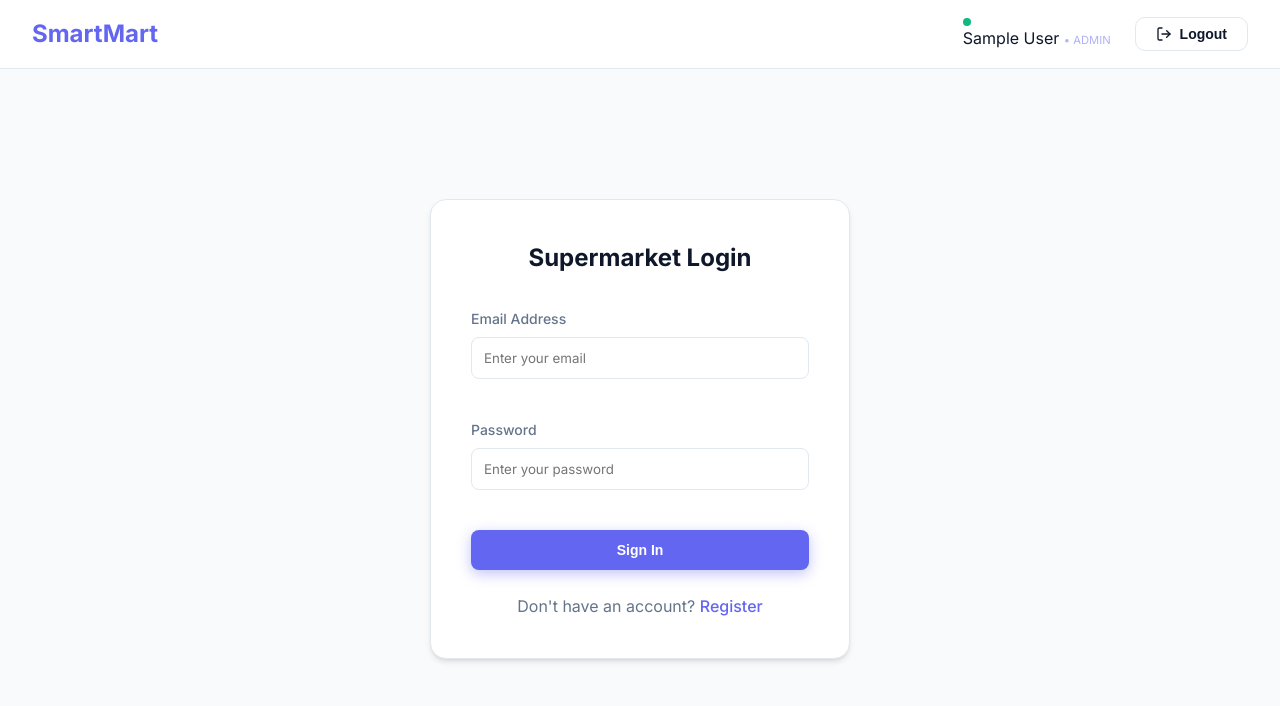
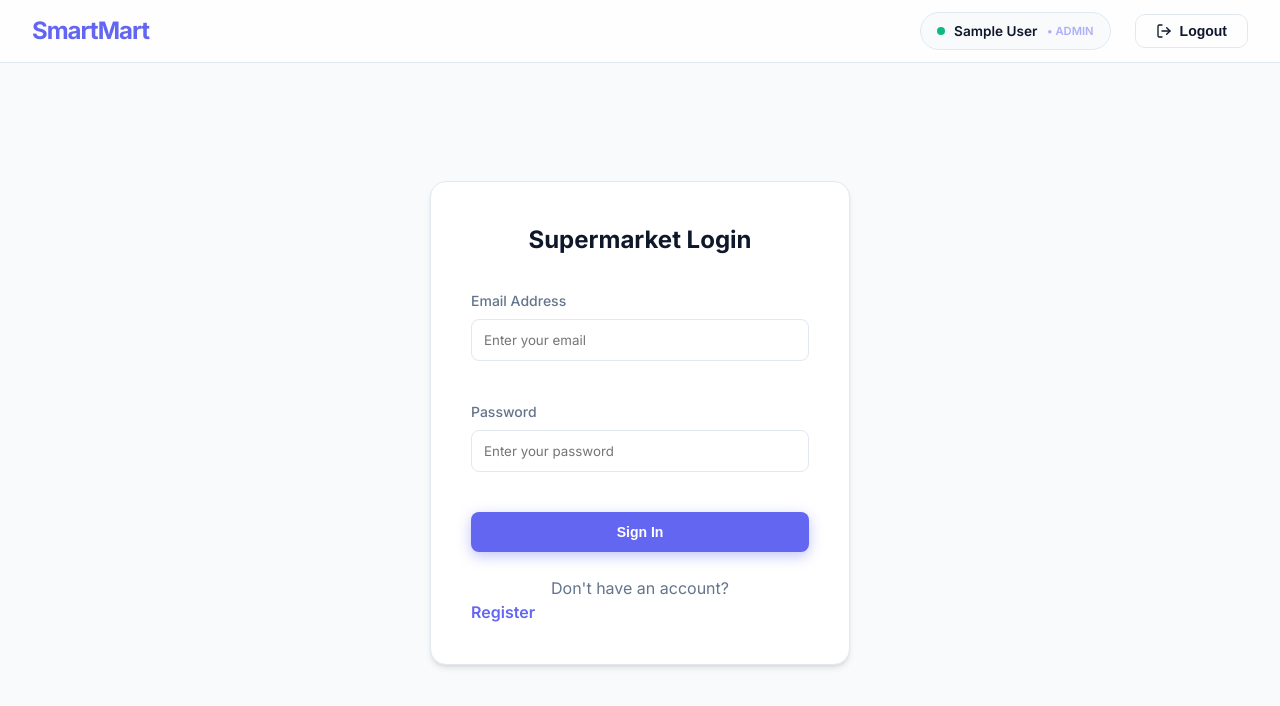
Before and after one commit to bhanu-3333/SmartMart, a React app in the folder frontend/: page /login in a window 1280 px wide. Shown: the top 706 px of the page. Built offline with nearby package versions, Linux system fonts and the light colour scheme; no server answers; sample sign-in values are in the browser's storage; the HTML template or start-up script is replaced by a standard one.

Commit message:
feat: add global styles, utility classes, and component styling for the application.

```diff
--- a/frontend/src/styles/App.css
+++ b/frontend/src/styles/App.css
@@ -40,13 +40,17 @@ body {
   background-color: var(--bg);
   color: var(--text);
   line-height: 1.5;
+  overflow-x: hidden;
+  width: 100%;
+  overflow-wrap: break-word;
 }
 
 .container {
   width: 100%;
-  max-width: 1200px;
+  max-width: 1240px;
   margin: 0 auto;
   padding: var(--container-padding);
+  position: relative;
 }
 
 .card {
@@ -57,6 +61,7 @@ body {
   border: 1px solid var(--border);
   transition: all 0.3s cubic-bezier(0.4, 0, 0.2, 1);
   overflow: hidden; /* Prevent content bleed on mobile */
+  width: 100%;
 }
 
 .card:hover {
@@ -147,38 +152,20 @@ input:focus {
   color: var(--text-muted);
 }
 
-nav {
-  background: white;
+/* Navbar */
+.navbar {
+  background: rgba(255, 255, 255, 0.8) !important;
+  backdrop-filter: blur(12px);
+  -webkit-backdrop-filter: blur(12px);
   border-bottom: 1px solid var(--border);
-  padding: 1rem 2rem;
+  padding: 0.75rem var(--container-padding);
+  position: sticky;
+  top: 0;
+  z-index: 1000;
   display: flex;
   justify-content: space-between;
   align-items: center;
-  position: sticky;
-  top: 0;
-  z-index: 100;
-  flex-wrap: wrap;
-  gap: 1rem;
-}
-
-@media (max-width: 640px) {
-  nav {
-    flex-direction: column;
-    padding: 1rem;
-    text-align: center;
-  }
-  .nav-links {
-    flex-direction: column;
-    gap: 0.5rem;
-    width: 100%;
-  }
-}
-
-.nav-brand {
-  font-weight: 800;
-  font-size: 1.5rem;
-  color: var(--primary);
-  text-decoration: none;
+  transition: all 0.3s;
 }
 
 .nav-links {
@@ -187,15 +174,54 @@ nav {
   align-items: center;
 }
 
-img, video {
-  max-width: 100%;
-  height: auto;
+.user-badge {
+  background: var(--bg);
+  padding: 0.5rem 1rem;
+  border-radius: 20px;
+  border: 1px solid var(--border);
+  display: flex;
+  align-items: center;
+  gap: 0.6rem;
+  font-size: 0.85rem;
+  font-weight: 600;
+}
+
+@media (max-width: 768px) {
+  .navbar {
+    padding: 1rem;
+    flex-direction: column;
+    gap: 1rem;
+    text-align: center;
+  }
+
+  .nav-links {
+    width: 100%;
+    justify-content: center;
+    flex-wrap: wrap;
+    gap: 0.75rem;
+  }
+
+  .user-badge {
+    width: 100%;
+    justify-content: center;
+  }
+}
+
+.nav-brand {
+  font-weight: 900;
+  font-size: 1.5rem;
+  color: var(--primary);
+  text-decoration: none;
+  letter-spacing: -1px;
 }
 
 .nav-link {
   text-decoration: none;
-  color: var(--text-muted);
-  font-weight: 500;
+  color: var(--text);
+  font-weight: 600;
+  display: flex;
+  align-items: center;
+  gap: 0.4rem;
   transition: color 0.2s;
 }
 
@@ -236,6 +262,25 @@ img, video {
 .modal-overlay {
   padding: 1rem;
 }
+
+/* Utilities */
+.flex-between {
+  display: flex;
+  justify-content: space-between;
+  align-items: center;
+  flex-wrap: wrap;
+  gap: 1rem;
+}
+
+.flex-group {
+  display: flex;
+  align-items: center;
+  gap: 1rem;
+  flex-wrap: wrap;
+}
+
+.text-center { text-align: center; }
+.w-full { width: 100%; }
 
 /* Tables */
 table {
```
